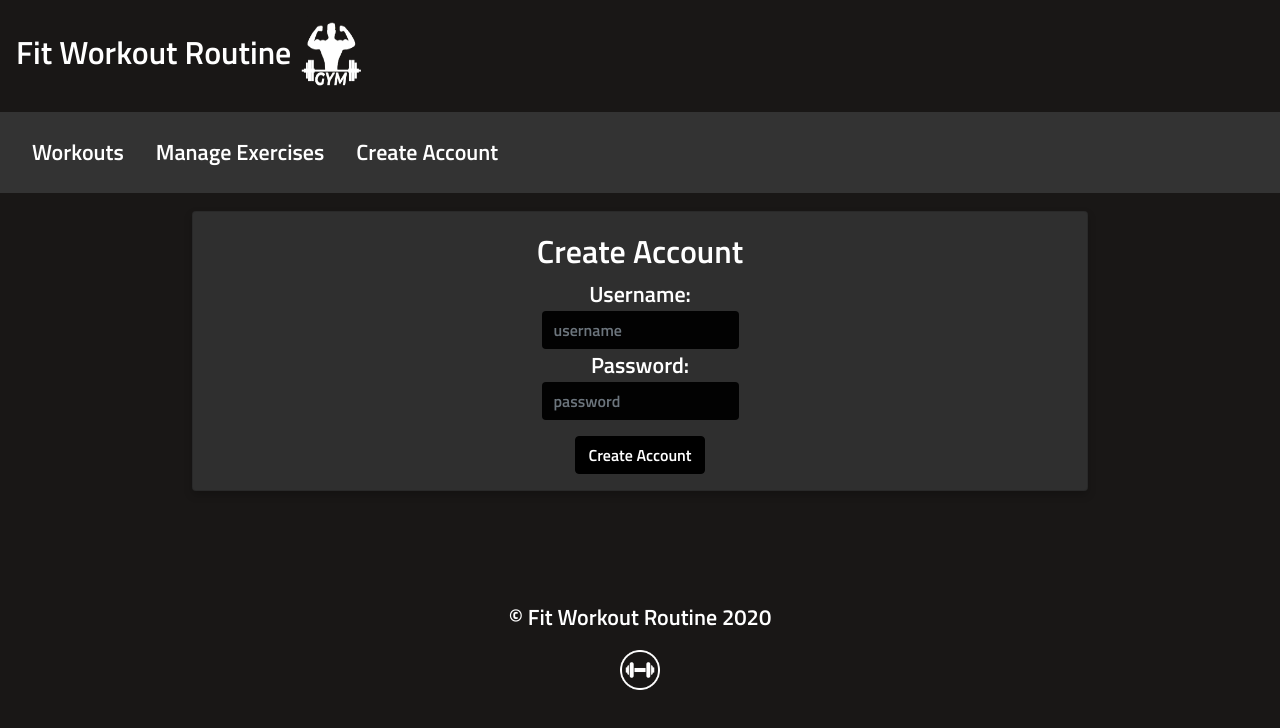
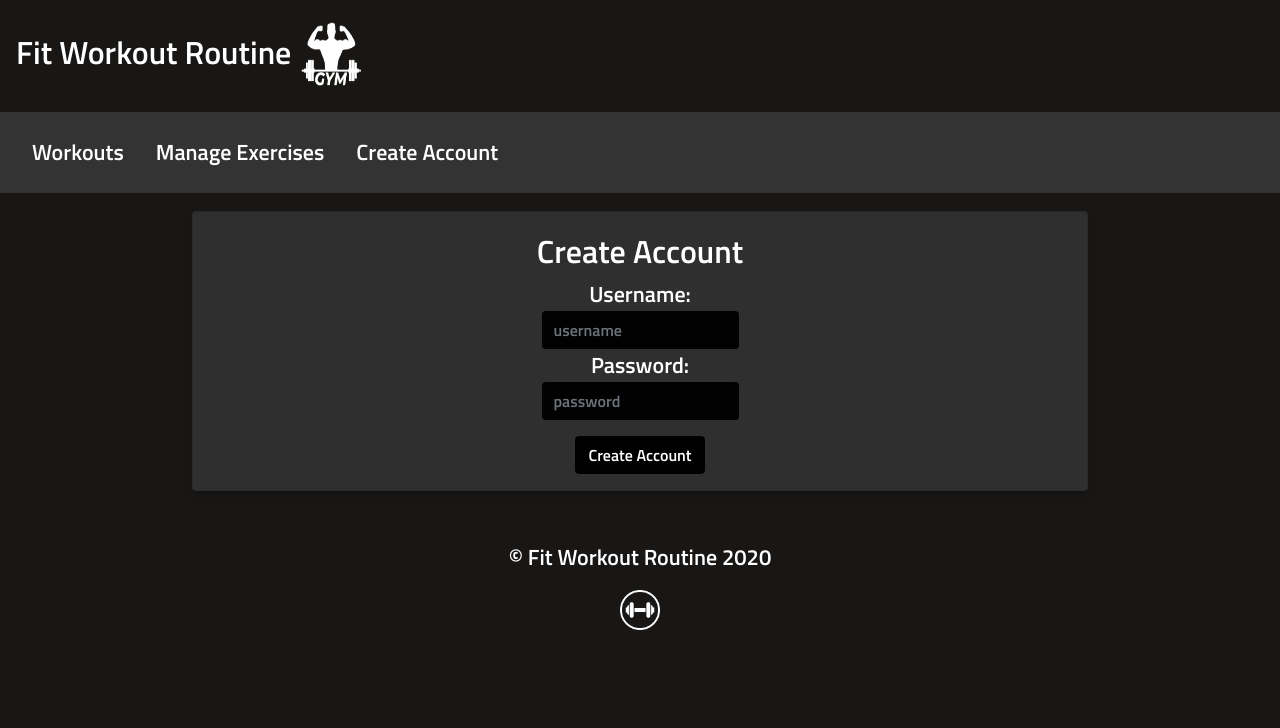
Before and after one commit to zhusain1/fitworkoutroutine_v1, a React (Create React App) app: page /createAccount in a window 1280 px wide. Shown: the top 728 px of the page. Built offline with nearby package versions, Linux system fonts and the light colour scheme.

Commit message:
footer change

```diff
--- a/src/App.css
+++ b/src/App.css
@@ -13,7 +13,7 @@ body{
 
 .footer{
   text-align: center;
-  padding-top: 100px;
+  padding-top: 40px;
 }
 
 input[type=text], input[type=password], select {
```
